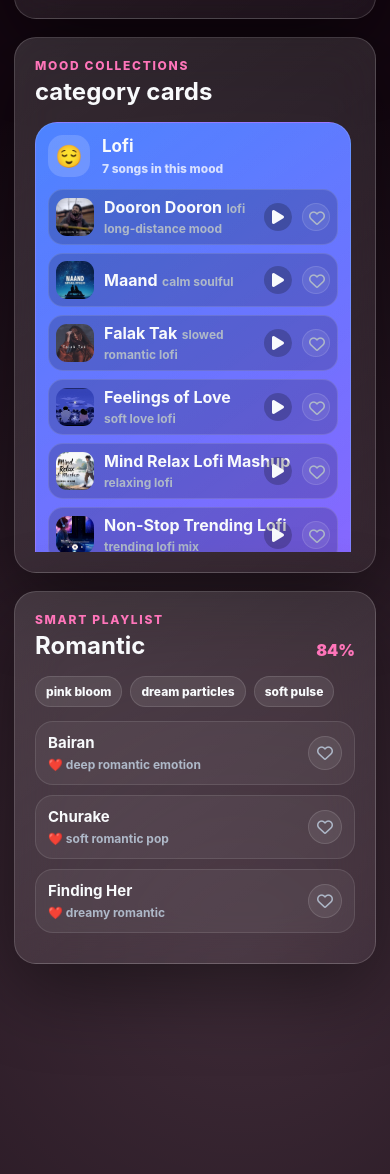
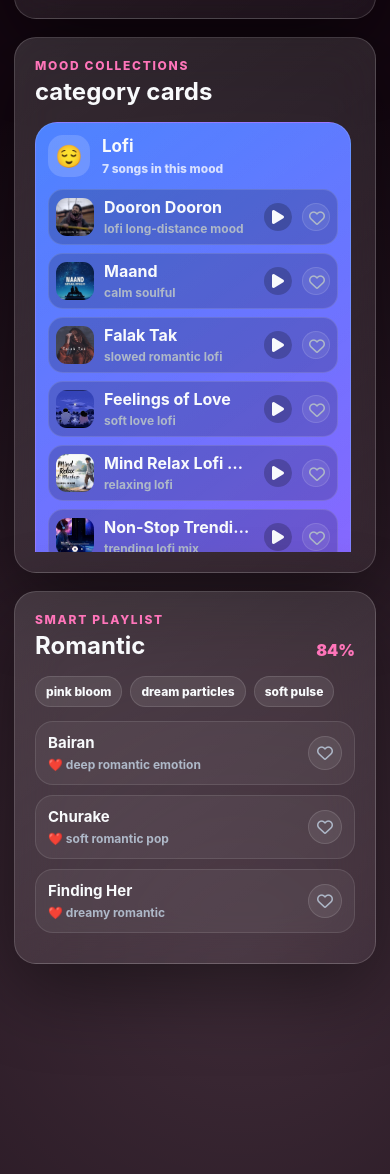
Before and after one commit to sanjeet-saini/moodify, a plain HTML site: page index.html in a window 390 px wide. Shown: the part 1598-2772 px from the top of the page. Drawn offline with nearby package versions, Linux system fonts and the light colour scheme.

Commit message:
Improve mobile readability and touch targets
Co-Authored-By: Claude Opus 5.5 <noreply@anthropic.com>

```diff
--- a/style.css
+++ b/style.css
@@ -720,6 +720,15 @@ body.playing .mini-bars span {
     text-align: left;
 }
 
+/* Long song names end with "..." instead of running under the play button */
+.collection-song > span {
+    min-width: 0;
+}
+
+.collection-song strong {
+    display: block;
+}
+
 .collection-song img {
     width: 38px;
     height: 38px;
```
